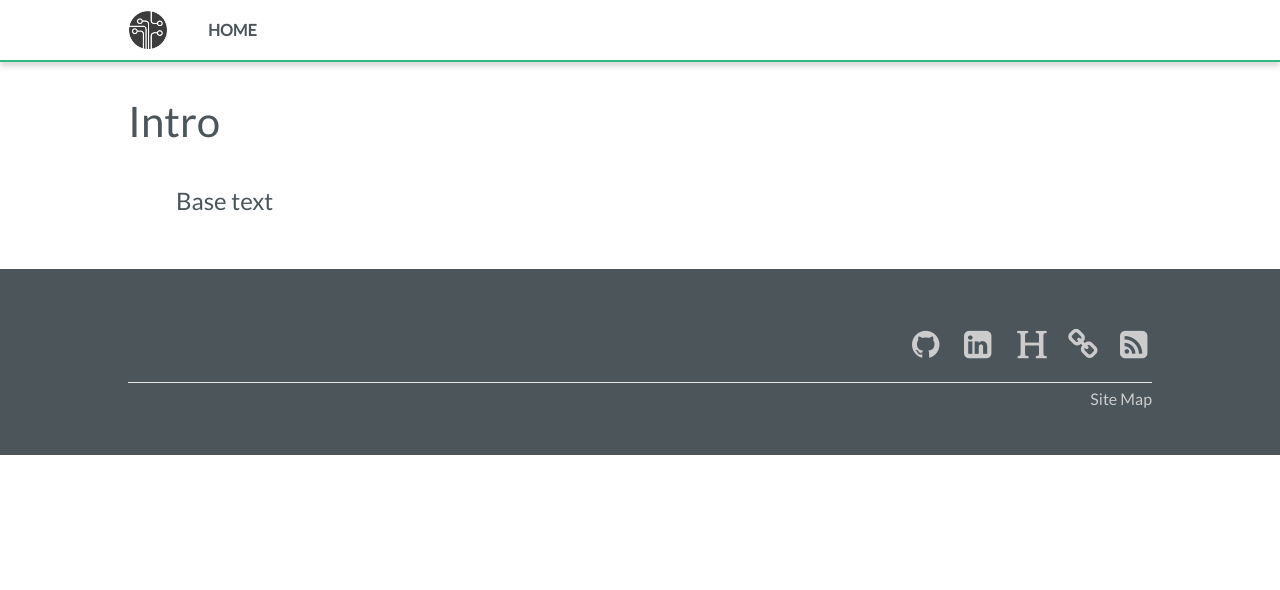
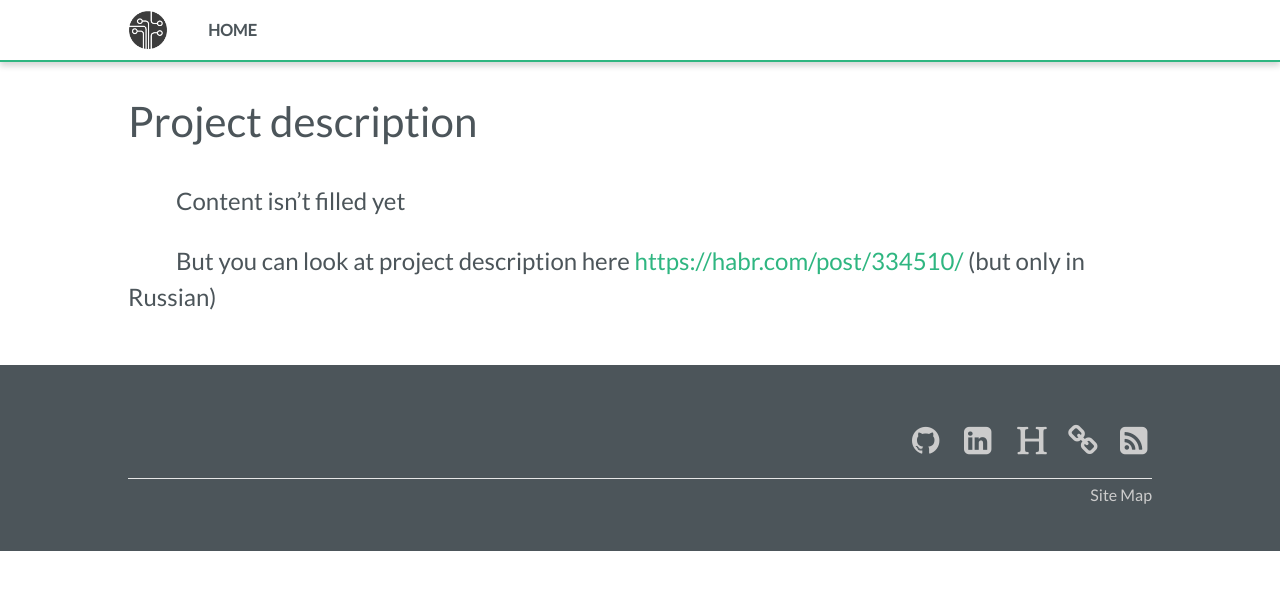
Before and after one commit to fedor-malyshkin/story_line2_build, a Jekyll site: the page built from docs/index.md, in a window 1280 px wide. Shown: the top 590 px of the page. Built offline with Jekyll 4.4.1, drawn with Linux system fonts in a browser that asks for light colours.

Commit message:
Update index.md

```diff
--- a/docs/index.md
+++ b/docs/index.md
@@ -1,5 +1,7 @@
 ---
-title: Intro
+title: Project description
 layout: post
 ---
-Base text
+Content isn't filled yet
+
+But you can look at project description here [https://habr.com/post/334510/](https://habr.com/post/334510/)  (but only in Russian)
```
